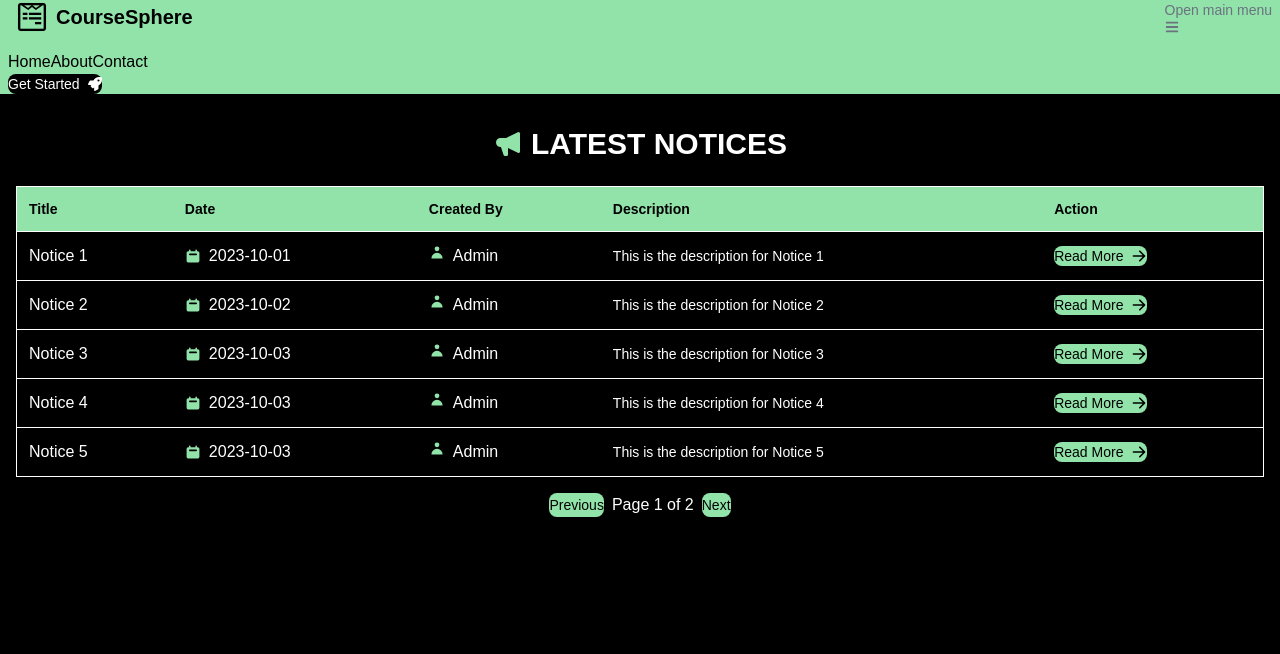
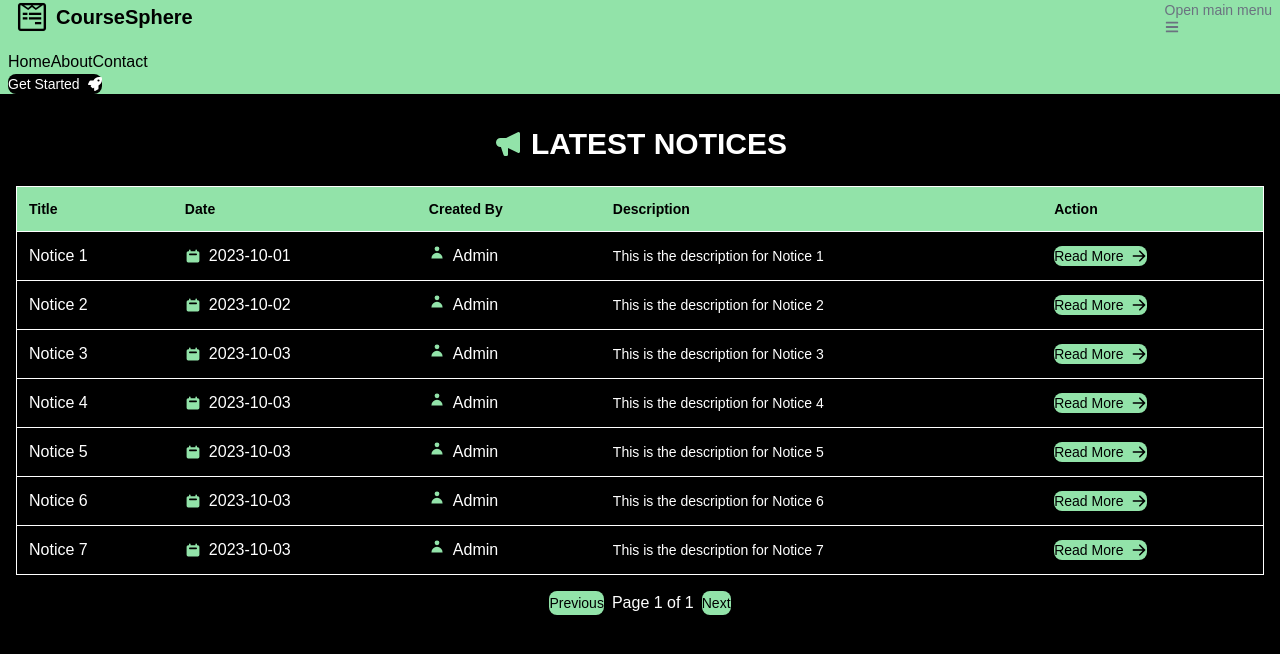
Before and after one commit to tajwone17/CourseSphere, a Next.js app: page /notice in a window 1280 px wide. Shown: the top 654 px of the page. Built offline with nearby package versions, Linux system fonts and the light colour scheme.

Commit message:
Update pagination to display 10 items per page on Notice page and refactor Navbar for conditional rendering of Home/Dashboard link based on login status

```diff
--- a/app/(pages)/notice/page.tsx
+++ b/app/(pages)/notice/page.tsx
@@ -64,7 +64,7 @@ const notices: Notice[] = [
 
 export default function NoticePage() {
   const [currentPage, setCurrentPage] = useState(1);
-  const itemsPerPage = 5;
+  const itemsPerPage = 10;
 
   const totalPages = Math.ceil(notices.length / itemsPerPage);
 
--- a/app/components/Navbar.tsx
+++ b/app/components/Navbar.tsx
@@ -29,7 +29,9 @@ export function MyNavbar() {
   }, []);
 
   const navLinks: navlinks[] = [
-    { name: "Home", href: "/" },
+    ...(loggedIn
+      ? [{ name: "Dashboard", href: "/" }]
+      : [{ name: "Home", href: "/" }]),
     ...(loggedIn
       ? [
           { name: "Courses", href: "/courses" },
```
